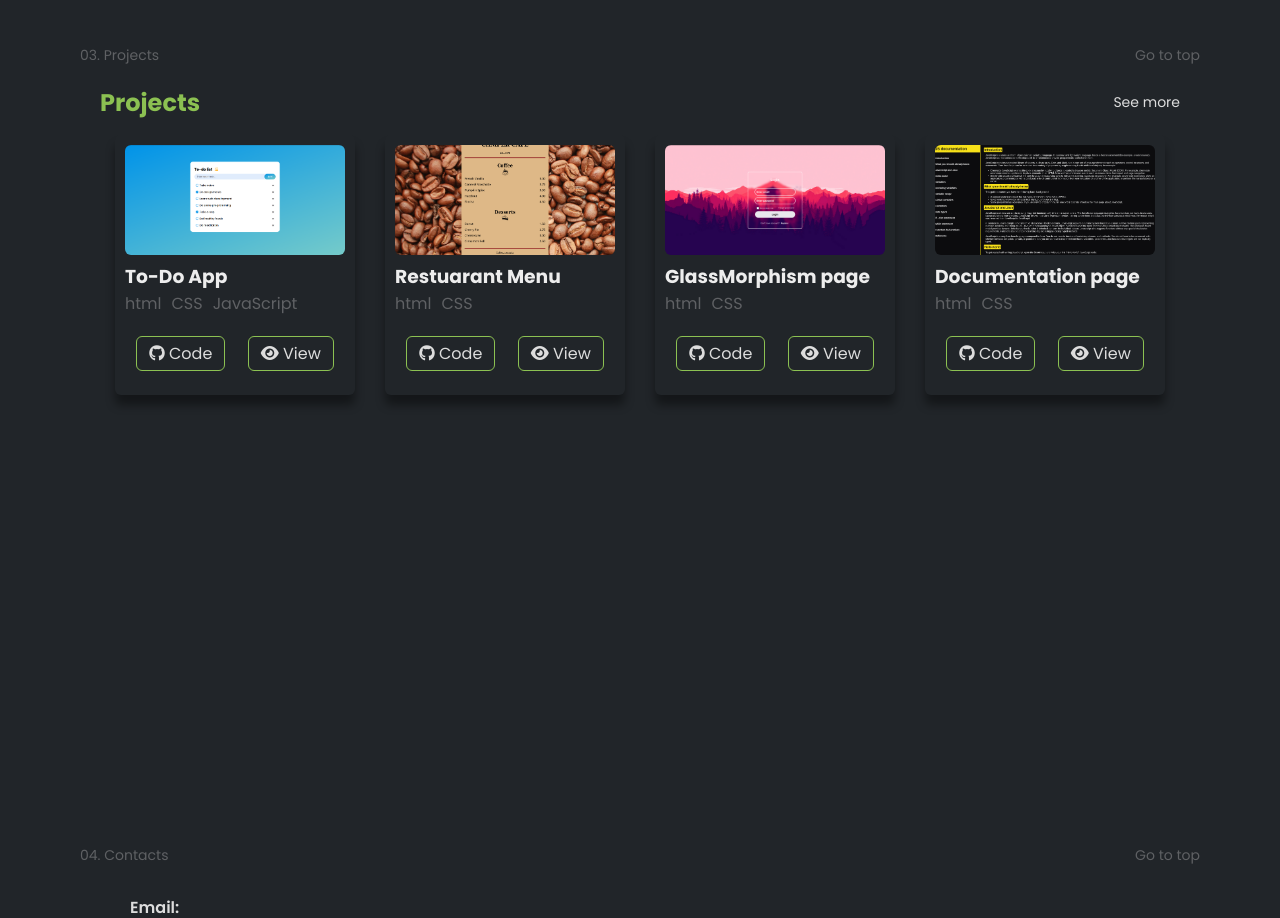
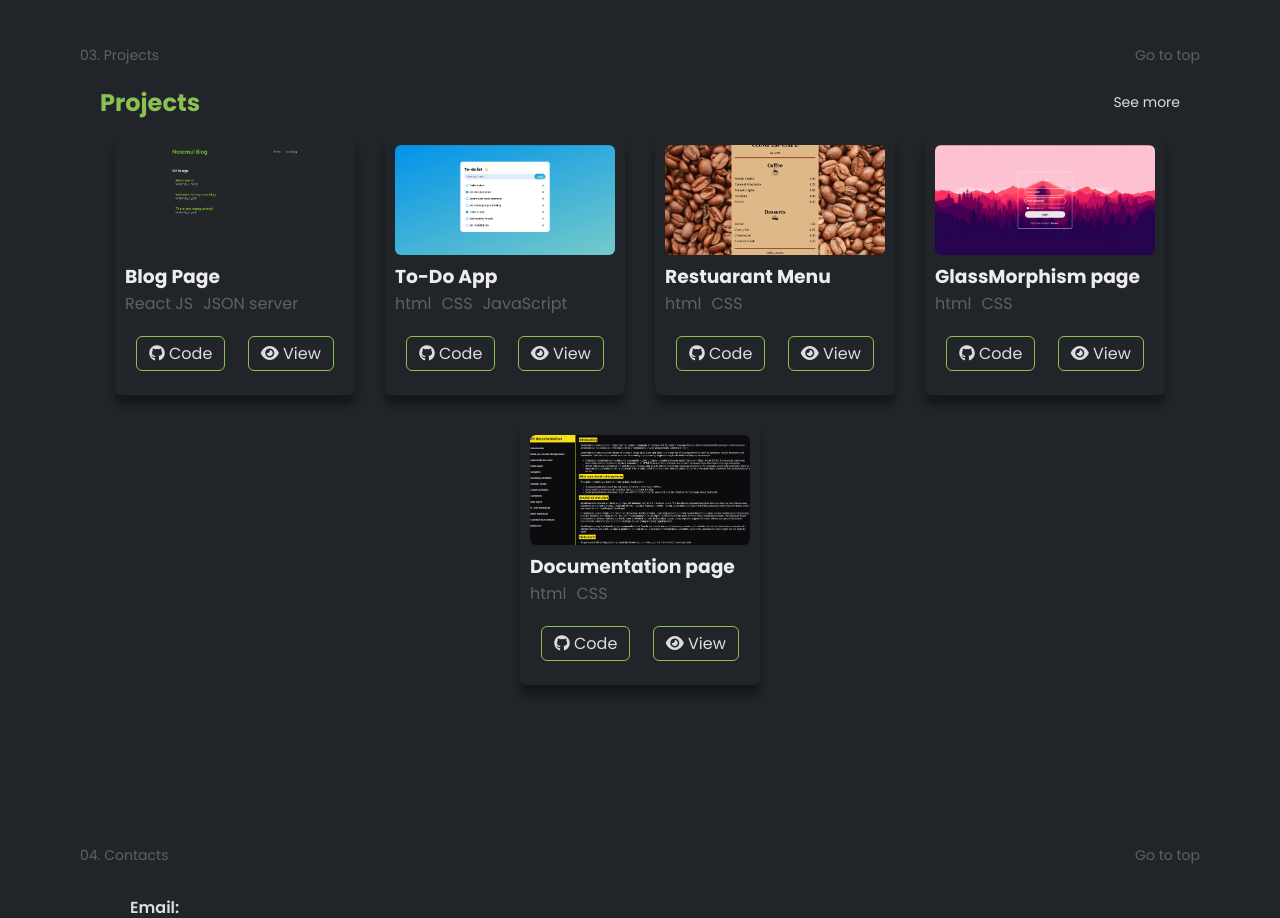
Before and after one commit to nasemul1/nasemul_portfolio, a React (Vite) app: page / in a window 1280 px wide. Shown: the part 2380-3298 px from the top of the page. Built offline with nearby package versions, Linux system fonts and the light colour scheme.

Commit message:
modified files

```diff
--- a/src/projects/Projects.jsx
+++ b/src/projects/Projects.jsx
@@ -4,6 +4,7 @@ import toDo from '../assets/to_do.png'
 import restuarant from '../assets/restuarent.png'
 import technical from '../assets/technical.png'
 import glass from '../assets/glass.png'
+import blog from '../assets/nasemul-blog.png'
 
 const Projects = () => {
     return (
@@ -15,6 +16,20 @@ const Projects = () => {
                     <a href="">See more</a>
                 </div>
                 <div className="project-container">
+                <div className="proj">
+                        <img src={blog} alt="blog page image" />
+                        <div className="proj-bottom">
+                            <h3>Blog Page</h3>
+                            <div className="proj-tag">
+                                <span>React JS</span>
+                                <span>JSON server</span>
+                            </div>
+                            <div className="proj-btn">
+                                <div><a href="https://github.com/nasemul1/nasemul-blog/tree/main" target="_blank"><i class="fa-brands fa-github"></i> Code</a></div>
+                                <div><a href="https://nasemul1.github.io/nasemul-blog/" target="_blank"><i class="fa-solid fa-eye"></i> View</a></div>
+                            </div>
+                        </div>
+                    </div>
                     <div className="proj">
                         <img src={toDo} alt="to do app image" />
                         <div className="proj-bottom">
```
Also changed, not shown: src/assets/nasemul-blog.png (added), 3 other files (tests, documents, lock files or other folders).
